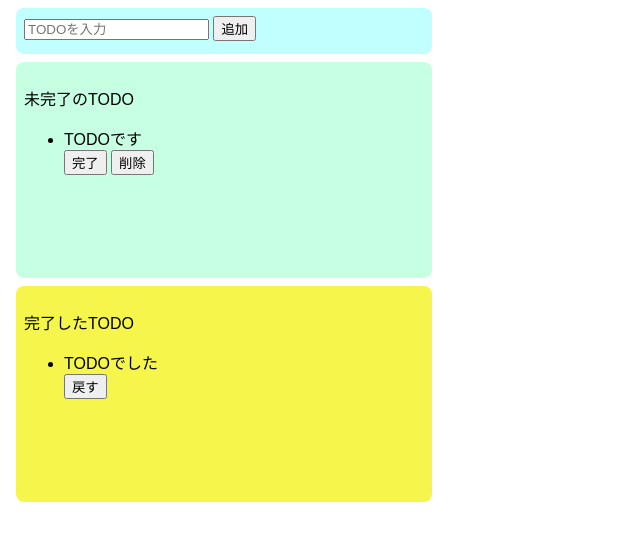
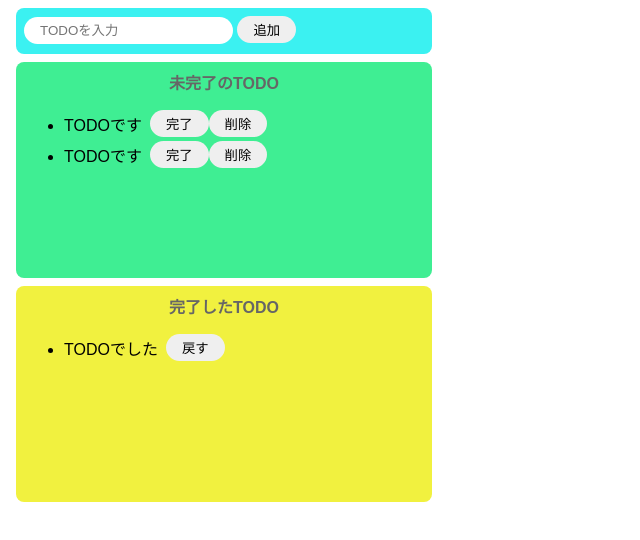
Before and after one commit to ka52k/todo-js, a website built with Parcel: page index.html in a window 1280 px wide. Shown: the whole page, without its empty margins (0-640 px from the left). Built offline with nearby package versions, Linux system fonts and the light colour scheme.

Commit message:
20210104-1変更

```diff
--- a/index.html
+++ b/index.html
@@ -8,13 +8,19 @@
 
 <body>
 	<div class="input-area">
-		<input placeholder="TODOを入力">
-		<button>追加</button>
+		<input id="add-text"
+		placeholder="TODOを入力">
+		<button id="add-button">追加</button>
 	</div>
 	<div class="incomplete-area">
-		<p>未完了のTODO</p>
-		<ul>
-			<div>
+		<p class="title">未完了のTODO</p>
+		<ul id="incomplete-list">
+			<div class="list-row">
+				<li>TODOです</li>
+				<button>完了</button>
+				<button>削除</button>
+			</div>
+			<div class="list-row">
 				<li>TODOです</li>
 				<button>完了</button>
 				<button>削除</button>
@@ -22,9 +28,9 @@
 		</ul>
 	</div>
 	<div class="complete-area">
-		<p>完了したTODO</p>
+		<p class="title">完了したTODO</p>
 		<ul>
-			<div>
+			<div class="list-row">
 				<li>TODOでした</li>
 				<button>戻す</button>
 			</div>
--- a/src/index.js
+++ b/src/index.js
@@ -1 +1,23 @@
 import "./styles.css";
+
+const onClickAdd = () => {
+  const inputText = document.getElementById("add-text").value;  // テキストボックスの値を取得する。
+  document.getElementById("add-text").value = "";  // 追加ボタンを押した後、入力欄を初期化する。
+
+  // div生成
+  const div = document.createElement("div");
+  div.className = "list-row";
+
+  // liタグ作成
+  const li = document.createElement("li");
+  li.innerText = inputText;
+
+  // divタグの子要素に各要素を設定
+  div.appendChild(li);
+
+  // 未完了リストに追加
+  document.getElementById("incomplete-list").appendChild(div);
+
+};
+
+document.getElementById("add-button").addEventListener("click", () => onClickAdd());
--- a/src/styles.css
+++ b/src/styles.css
@@ -2,17 +2,40 @@ body {
   font-family: sans-serif;
 }
 
+input {
+  border-radius: 16px;
+  border: none;
+  padding: 6px 16px;
+  outline: none;
+}
+
+button {
+  border-radius: 16px;
+  border: none;
+  padding: 4px 16px;
+}
+
+button:hover {
+  background-color: #ff7fff;
+  color: #fff;
+  cursor: pointer;
+}
+
+li {
+  margin-right: 8px;
+}
+
 .input-area {
-  background-color: #c1ffff;
-width: 400px;
-height: 30px;
-padding: 8px;
-margin: 8px;
-border-radius: 8px;
+  background-color: #3bf1f1;
+  width: 400px;
+  height: 30px;
+  padding: 8px;
+  margin: 8px;
+  border-radius: 8px;
 }
 
 .incomplete-area {
-  background-color: #c6ffe2;
+  background-color: #3fee93;
   width: 400px;
   min-height: 200px;
   padding: 8px;
@@ -21,10 +44,23 @@ border-radius: 8px;
 }
 
 .complete-area {
-  background-color: #f5f54c;
+  background-color: #f1f13f;
   width: 400px;
   min-height: 200px;
   padding: 8px;
   margin: 8px;
   border-radius: 8px;
 }
+
+.title {
+  text-align: center;
+  margin-top: 0;
+  font-weight: bold;
+  color: #666;
+}
+
+.list-row {
+  display: flex;
+  align-items: center;
+  padding-bottom: 4px;
+}
```
